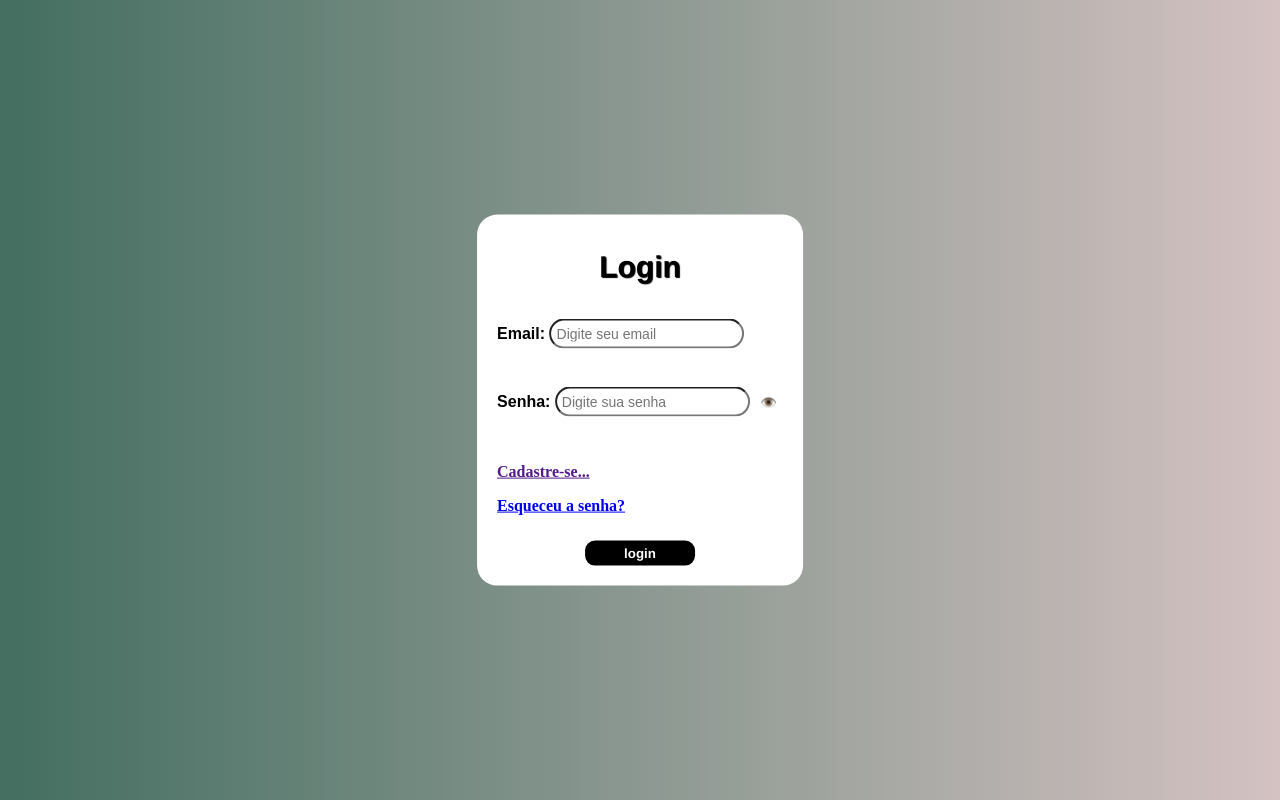
After one commit to TheParousia/pi-2025.5.3, a Django app: page /accounts/login/ in a window 1280 px wide. The commit adds this page. Run offline with Django 5.2, Linux system fonts and the light colour scheme.

Commit message:
alteração do pag-login.html,alteração da pagi logged_out,alteração da pagi reset_complete,alteração da pagi reset_confirm,alteração da pagi reset _done,alteração da pagi reset_email

```diff
--- a/core/urls.py
+++ b/core/urls.py
@@ -15,9 +15,10 @@ Including another URLconf
     2. Add a URL to urlpatterns:  path('blog/', include('blog.urls'))
 """
 from django.contrib import admin
-from django.urls import path
+from django.urls import path, include
 from usuario import views
 urlpatterns = [
-    path('',views.login),
+    path('accounts/', include('django.contrib.auth.urls')),
     path('admin/', admin.site.urls),
+
 ]
--- /dev/null
+++ b/templates/registration/login.html
@@ -0,0 +1,140 @@
+<!DOCTYPE html>
+<html lang="pt-br">
+
+<head>
+  <meta charset="UTF-8" />
+  <meta name="viewport" content="width=device-width, initial-scale=1.0" />
+  <title>Login</title>
+
+  <style>
+    body {
+      font-family: Arial, Helvetica, sans-serif;
+      background-image: linear-gradient(to right, rgb(67, 110, 96), rgb(212, 194, 194));
+    }
+
+    .container-login {
+      position: absolute;
+      top: 50%;
+      left: 50%;
+      transform: translate(-50%, -50%);
+      background-color: rgb(white);
+      padding: auto;
+    }
+
+    h2 {
+      text-align: center;
+      font-family:  'Franklin Gothic Medium', 'Arial Narrow', Arial, sans-serif;
+      font-size: 30px;
+      text-shadow: 1px 1px 1px #000000;
+    }
+
+    .login {
+      display: flex;
+      justify-content: center;
+      align-items: center;
+      ;
+    }
+
+    .login input {
+      background-color: rgb(0, 0, 0);
+      color: rgb(255, 255, 255);
+      border: none;
+      border-radius: 10px;
+      padding: 5px 39px 5px 39px;
+      cursor: pointer;
+      font-family: 'Franklin Gothic Medium', 'Arial Narrow', Arial, sans-serif;
+      font-weight: bold;
+    }
+
+    div {
+      background-color: #ffffff;
+      padding: 10px 10px 10px 10px;
+      border-radius: 20px;
+    }
+
+    .input-usuario {
+      font-weight: bold;
+    }
+
+    .input-usuario input {
+      border-radius: 30px;
+      padding: 5px 5px 5px 5px;
+      font-size: 14px;
+    }
+
+    .input-senha {
+      font-weight: bold;
+    }
+
+    .input-senha input {
+      border-radius: 30px;
+      padding: 5px 5px 5px 5px;
+      font-size: 14px;
+    }
+
+    .input-senha button {
+      border: none;
+      background-color: white;
+      cursor: pointer;
+    }
+
+    a {
+      font-weight: bold;
+      margin: 10px;
+      font-family:'Times New Roman', Times, serif
+    }
+  </style>
+</head>
+
+<body>
+
+  <div class="container-login">
+    <h2>Login</h2>
+
+
+
+    <form action="{% url 'login' %}" method="post">
+      {% csrf_token %}
+      <div class="input-usuario">
+        <label for="usuario">Email:</label>
+        <input type="text" id="email" name="username" autocomplete="username" placeholder="Digite seu email" required>
+        <br><br>
+      </div>
+      <div class="input-senha">
+        <label for="password">Senha:</label>
+        <input type="password" id="senha" name="password" placeholder="Digite sua senha" autocomplete="current-password"
+          required>
+        <button type="button" id="olho" onclick="toggleSenha()">👁️</button>
+        {% if form.errors %}
+        <p>Login ou senha inválidos. Tente novamente.</p>
+        {% endif %} {% if next %} {% if user.is_authenticated %}
+        <p>
+          Sua conta não tem acesso a esta página. Para prosseguir, faça login com
+          uma conta que tenha acesso.
+        </p>
+        {% else %}
+        <p>Por favor, faça login para ver esta página.</p>
+        {% endif %} {% endif %}
+      </div>
+      <br><br>
+      <a href="">Cadastre-se...</a>
+      <p><a href="{% url 'password_reset' %}">Esqueceu a senha?</a></p>
+      <div class="login">
+        <input type="submit" value="login">
+      </div>
+      <input type="hidden" name="next" value="{{ next }}" />
+    </form>
+  </div>
+
+  <!-- JavaScript -->
+  <script>
+    // window.alert("Seja bem vindo à página de login!");
+    function toggleSenha() {
+      const senhaInput = document.getElementById('senha');
+      const tipo = senhaInput.type === 'password' ? 'text' : 'password';
+      senhaInput.type = tipo;
+    }
+  </script>
+</body>
+
+</html>
--- a/usuario/views.py
+++ b/usuario/views.py
@@ -3,7 +3,7 @@ from django.shortcuts import render
 # Create your views here.
 def login(request):
     if request.method == "POST":
-        login = request.POST.get("login")
+        email = request.POST.get("email")
         senha = request.POST.get("senha")
 
 
```
Also changed, not shown: core/settings.py (+7 -1 lines), templates/registration/logged_out.html (added, +21 -0 lines), templates/registration/password_reset_complete.html (added, +19 -0 lines), templates/registration/password_reset_confirm.html (added, +62 -0 lines), templates/registration/password_reset_done.html (added, +26 -0 lines), templates/registration/password_reset_email.html (added, +29 -0 lines), templates/registration/password_reset_form.html (added, +76 -0 lines), usuario/templates/login.html (+83 -10 lines).
